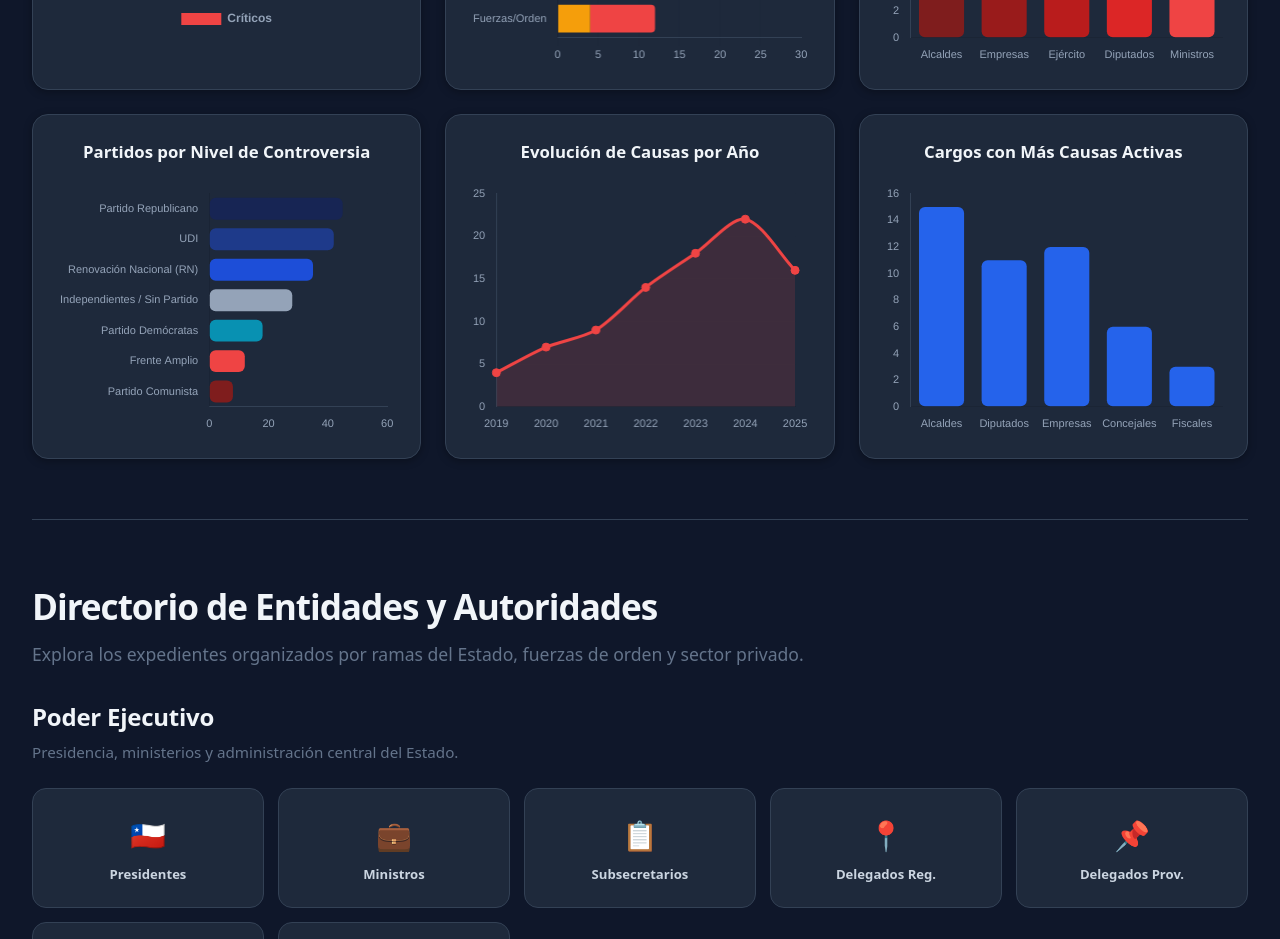
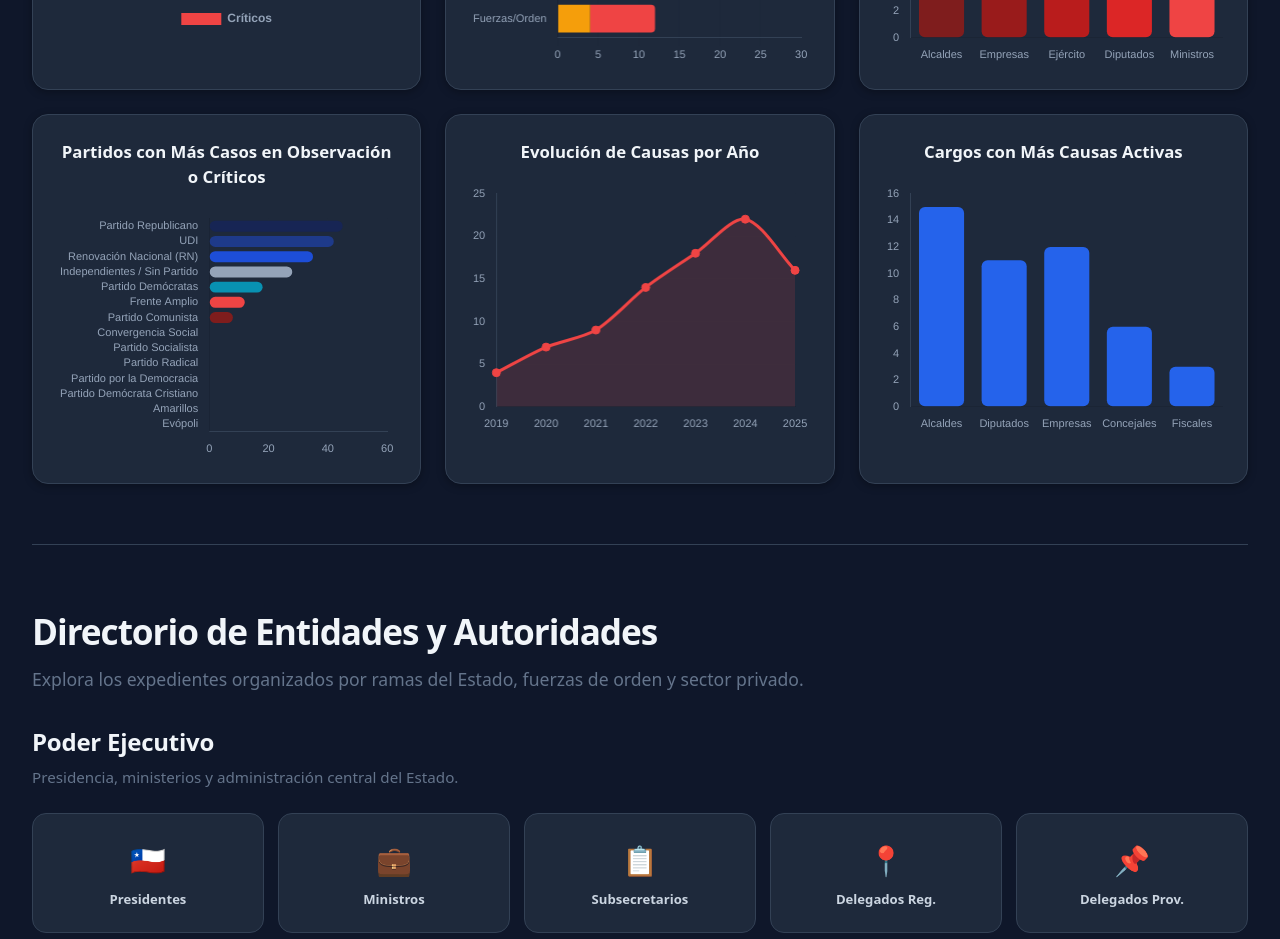
Before and after one commit to proyectoexpedientesc/app-expedientes-c-web, a Vue app: page / in a window 1280 px wide. Shown: the part 940-1879 px from the top of the page. Built offline with nearby package versions, Linux system fonts and the light colour scheme; no server answers; the database is empty.

Commit message:
Fix: Correciones de gráficos

```diff
--- a/src/views/HomeView.vue
+++ b/src/views/HomeView.vue
@@ -62,9 +62,9 @@
           </div>
         </div>
 
-        <!-- Gráfico 4: Partidos con Mayor Controversia -->
+        <!-- Gráfico 4: Partidos por Estado Judicial -->
         <div class="chart-card">
-          <h3 class="chart-title">Partidos por Nivel de Controversia</h3>
+          <h3 class="chart-title">Partidos con Más Casos en Observación o Críticos</h3>
           <div class="chart-wrapper">
             <Bar :data="dataPartidos" :options="opcionesPartidos" />
           </div>
@@ -179,55 +179,48 @@ const ESTADO = {
   Crítico:     '#ef4444',
 }
 
-// Espectro político chileno
-// Derecha → azules/morados   |   Centro → amarillo/ámbar   |   Izquierda → rojos/naranjos
-const ESPECTRO_POLITICO = {
-  // Far-right / Derecha dura
-  'Partido Republicano':          '#172554',  // azul muy oscuro
-  'Republicano':                  '#172554',
+// ── Espectro político chileno: lista canónica ORDENADA izquierda → derecha ──
+// id: usado para intentar cruzar con politico.id_partido
+// aliases: variantes de texto que pueden venir en politico.partido_actual
+const PARTIDOS_CONFIG = [
+  { id: 'pc',            nombre: 'Partido Comunista',           color: '#7f1d1d', aliases: ['partido comunista', 'pcch', 'pc'] },
+  { id: 'fa',             nombre: 'Frente Amplio',               color: '#ef4444', aliases: ['frente amplio', 'fa'] },
+  { id: 'cs',             nombre: 'Convergencia Social',         color: '#f43f5e', aliases: ['convergencia social', 'cs'] },
+  { id: 'ps',             nombre: 'Partido Socialista',          color: '#e11d48', aliases: ['partido socialista', 'ps'] },
+  { id: 'pr',             nombre: 'Partido Radical',             color: '#dc2626', aliases: ['partido radical', 'pr'] },
+  { id: 'ppd',            nombre: 'Partido por la Democracia',   color: '#c2410c', aliases: ['partido por la democracia', 'ppd'] },
+  { id: 'pdc',            nombre: 'Partido Demócrata Cristiano', color: '#b45309', aliases: ['partido demócrata cristiano', 'pdc'] },
+  { id: 'amarillos',      nombre: 'Amarillos',                   color: '#ca8a04', aliases: ['amarillos'] },
+  { id: 'democratas',     nombre: 'Partido Demócratas',          color: '#0891b2', aliases: ['partido demócratas', 'demócratas'] },
+  { id: 'evopoli',        nombre: 'Evópoli',                     color: '#6d28d9', aliases: ['evópoli', 'evopoli'] },
+  { id: 'rn',             nombre: 'Renovación Nacional (RN)',    color: '#1d4ed8', aliases: ['renovación nacional', 'renovación nacional (rn)', 'rn'] },
+  { id: 'udi',            nombre: 'UDI',                         color: '#1e3a8a', aliases: ['udi'] },
+  { id: 'republicano',    nombre: 'Partido Republicano',         color: '#172554', aliases: ['partido republicano', 'republicano'] },
+  { id: 'independiente',  nombre: 'Independientes / Sin Partido',color: '#94a3b8', aliases: ['independiente', 'sin partido', 'independientes', 'independientes / sin partido'] },
+]
 
-  // Derecha
-  'UDI':                          '#1e3a8a',  // azul profundo
-  'Renovación Nacional':          '#1d4ed8',  // azul
-  'Renovación Nacional (RN)':     '#1d4ed8',
-  'RN':                           '#1d4ed8',
+// Mapa rápido alias(normalizado) → id canónico, construido desde PARTIDOS_CONFIG
+const ALIAS_A_ID = PARTIDOS_CONFIG.reduce((acc, p) => {
+  p.aliases.forEach(a => { acc[a] = p.id })
+  return acc
+}, {})
 
-  // Centro-derecha liberal
-  'Evópoli':                      '#6d28d9',  // violeta
+const normalizar = (txt) => (txt || '').toString().trim().toLowerCase()
 
-  // Centro
-  'Partido Demócratas':           '#0891b2',  // cyan
-  'Partido Demócrata Cristiano':  '#b45309',  // ámbar oscuro
-  'PDC':                          '#b45309',
-  'Amarillos':                    '#ca8a04',  // amarillo
-
-  // Centro-izquierda
-  'Partido por la Democracia':    '#c2410c',  // naranja-rojo
-  'PPD':                          '#c2410c',
-  'Partido Radical':              '#dc2626',  // rojo
-  'PR':                           '#dc2626',
-
-  // Izquierda
-  'Partido Socialista':           '#e11d48',  // rosa-rojo
-  'PS':                           '#e11d48',
-  'Convergencia Social':          '#f43f5e',
-  'CS':                           '#f43f5e',
-  'Frente Amplio':                '#ef4444',  // rojo FA
-  'FA':                           '#ef4444',
-
-  // Far-left
-  'Partido Comunista':            '#7f1d1d',  // rojo oscuro
-  'PCCh':                         '#7f1d1d',
-  'PC':                           '#7f1d1d',
-
-  // Neutros
-  'Independiente':                '#94a3b8',
-  'Sin partido':                  '#94a3b8',
-  'Independientes / Sin Partido': '#94a3b8',
-  'Independientes':               '#94a3b8',
+// Resuelve el id canónico de partido de un político: primero por id_partido, luego por nombre
+const resolverIdPartido = (politico) => {
+  if (politico.id_partido) {
+    const idNorm = normalizar(politico.id_partido)
+    if (PARTIDOS_CONFIG.some(p => p.id === idNorm)) return idNorm
+  }
+  const nombreNorm = normalizar(politico.partido_actual)
+  return ALIAS_A_ID[nombreNorm] || null
 }
 
-const colorPartido = (nombre) => ESPECTRO_POLITICO[nombre] ?? '#94a3b8'
+const colorPartido = (nombre) => {
+  const cfg = PARTIDOS_CONFIG.find(p => p.nombre === nombre)
+  return cfg ? cfg.color : '#94a3b8'
+}
 
 // Paleta institucional por rama del Estado (de más frío a más cálido)
 const PALETA_RAMAS = [
@@ -339,7 +332,7 @@ const opcionesPartidos = computed(() => ({
     },
     y: {
       grid:  { display: false },
-      ticks: { color: CC.value.text, font: { size: 11 } }
+      ticks: { color: CC.value.text, font: { size: 11 }, autoSkip: false }  // ← agregado
     }
   }
 }))
@@ -448,27 +441,53 @@ const dataTopCriticos = computed(() => ({
   }]
 }))
 
-// Gráfico 4 — Partidos: espectro político izquierda→derecha
-const labelsPartidos = [
-  'Partido Republicano',
-  'UDI',
-  'Renovación Nacional (RN)',
-  'Independientes / Sin Partido',
-  'Partido Demócratas',
-  'Frente Amplio',
-  'Partido Comunista',
-]
+// Gráfico 4 — Partidos: cantidad de políticos en Crítico + Observación (ordenado por cantidad)
+const dataPartidos = computed(() => {
+  const conteo = {}   // id_partido → cantidad
+  PARTIDOS_CONFIG.forEach(p => { conteo[p.id] = 0 })
 
-const dataPartidos = computed(() => ({
-  labels: labelsPartidos,
-  datasets: [{
-    label: 'Nivel de Controversia',
-    data: [45, 42, 35, 28, 18, 12, 8],
-    backgroundColor: labelsPartidos.map(colorPartido),
-    borderRadius: 6,
-    borderSkipped: false
-  }]
-}))
+  let huboDatos = false
+
+  datosCrudos.value.forEach(politico => {
+    const idPartido = resolverIdPartido(politico)
+    if (!idPartido) return
+
+    const esObservacion = GRUPOS_ESTADO.Observación.includes(politico.estado_judicial)
+    const esCritico      = GRUPOS_ESTADO.Crítico.includes(politico.estado_judicial)
+
+    if (esObservacion || esCritico) {
+      conteo[idPartido]++
+      huboDatos = true
+    }
+  })
+
+  // Fallback de ejemplo si aún no hay datos cargados / ningún match
+  if (!huboDatos) {
+    conteo.republicano = 45
+    conteo.udi = 42
+    conteo.rn = 35
+    conteo.independiente = 28
+    conteo.democratas = 18
+    conteo.fa = 12
+    conteo.pc = 8
+  }
+
+  // Armar entradas completas y ORDENAR por cantidad descendente
+  const entradas = PARTIDOS_CONFIG
+    .map(p => ({ nombre: p.nombre, cantidad: conteo[p.id], color: p.color }))
+    .sort((a, b) => b.cantidad - a.cantidad)   // ← descendente: el de más casos primero
+
+  return {
+    labels: entradas.map(e => e.nombre),
+    datasets: [{
+      label: 'Políticos en Observación o Crítico',
+      data: entradas.map(e => e.cantidad),
+      backgroundColor: entradas.map(e => e.color),
+      borderRadius: 6,
+      borderSkipped: false
+    }]
+  }
+})
 
 // Gráfico 5 — Línea: evolución de causas por año
 const dataCausasPorAno = computed(() => {
```
